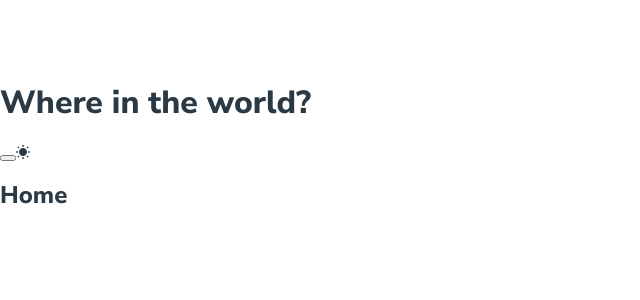
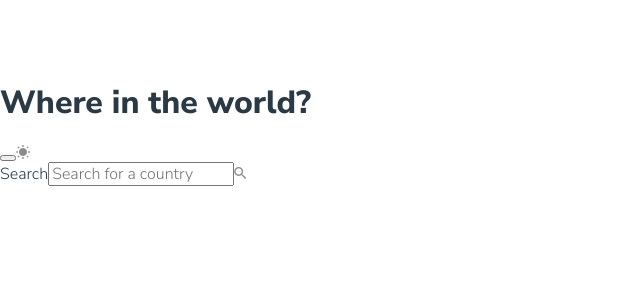
Before and after one commit to kaluabentes/country-info-app, a Next.js app: page / in a window 1280 px wide. Shown: the top 300 px of the page, without its empty margins (0-640 px from the left). Built offline with nearby package versions, Linux system fonts and the light colour scheme.

Commit message:
Create search input

```diff
--- /dev/null
+++ b/src/components/atoms/search-input/index.js
@@ -0,0 +1,48 @@
+import React from 'react'
+import PropTypes from 'prop-types'
+import classnames from 'classnames'
+
+import ThemeContext from '_contexts/theme'
+import Icon from '_atoms/icon'
+
+import styles from './styles.css'
+
+const THEMES = {
+  light: styles.light,
+  dark: styles.dark,
+}
+
+const SearchInput = ({ onChange, value, placeholder }) => (
+  <ThemeContext.Consumer>
+    {({ theme }) => (
+      <div className={classnames(styles.container, THEMES[theme])}>
+        {/* eslint-disable-next-line jsx-a11y/label-has-associated-control */}
+        <label className={styles.label} htmlFor="search">Search</label>
+        <input
+          className={styles.input}
+          id="search"
+          name="search"
+          type="search"
+          placeholder={placeholder}
+          onChange={onChange}
+          value={value}
+        />
+        <Icon name="ion-md-search" />
+      </div>
+    )}
+  </ThemeContext.Consumer>
+)
+
+SearchInput.propTypes = {
+  onChange: PropTypes.func,
+  value: PropTypes.string,
+  placeholder: PropTypes.string,
+}
+
+SearchInput.defaultProps = {
+  onChange: () => {},
+  value: '',
+  placeholder: ''
+}
+
+export default SearchInput
--- /dev/null
+++ b/src/components/atoms/search-input/styles.css
@@ -0,0 +1,51 @@
+.label {
+  display: none;
+}
+
+.input {
+  padding: 20px 20px 20px 60px;
+  display: block;
+  width: 100%;
+  border: none;
+  border-radius: 6px;
+  box-shadow: 0 3px 6px 0 rgba(0,0,0,.1), 0 1px 3px 0 rgba(0,0,0,.08);
+  transition: box-shadow .3s;
+
+  &:focus {
+    box-shadow: 0 6px 12px 0 rgba(0,0,0,.1), 0 1px 3px 0 rgba(0,0,0,.08);
+    outline: none;
+  }
+}
+
+.container {
+  position: relative;
+  margin: 30px 0;
+
+  & i {
+    position: absolute;
+    left: 20px;
+    top: 50%;
+    font-size: 25px;
+    transform: translateY(-50%);
+  }
+}
+
+.light {
+  & i {
+    color: var(--color-grey-2);
+  }
+
+  .input {
+    background: var(--color-white);
+  }
+}
+
+.dark {
+  & i {
+    color: var(--color-white);
+  }
+
+  .input {
+    background: var(--color-dark-blue);
+  }
+}
--- a/src/pages/index.js
+++ b/src/pages/index.js
@@ -1,11 +1,41 @@
-import React from 'react'
+import React, { Component } from 'react'
 
 import Layout from '_templates/layout'
+import SearchInput from '_atoms/search-input'
+import Container from '_atoms/container'
 
-const Home = () => (
-  <Layout>
-    <h2>Home</h2>
-  </Layout>
-)
+class Home extends Component {
+  constructor(props) {
+    super(props)
+
+    this.state = {
+      searchTerm: '',
+    }
+
+    this.handleSearch = this.handleSearch.bind(this)
+  }
+
+  handleSearch(event) {
+    this.setState({
+      searchTerm: event.target.value,
+    })
+  }
+
+  render() {
+    const { searchTerm } = this.state
+
+    return (
+      <Layout>
+        <Container>
+          <SearchInput
+            onChange={this.handleSearch}
+            value={searchTerm}
+            placeholder="Search for a country"
+          />
+        </Container>
+      </Layout>
+    )
+  }
+}
 
 export default Home
```
